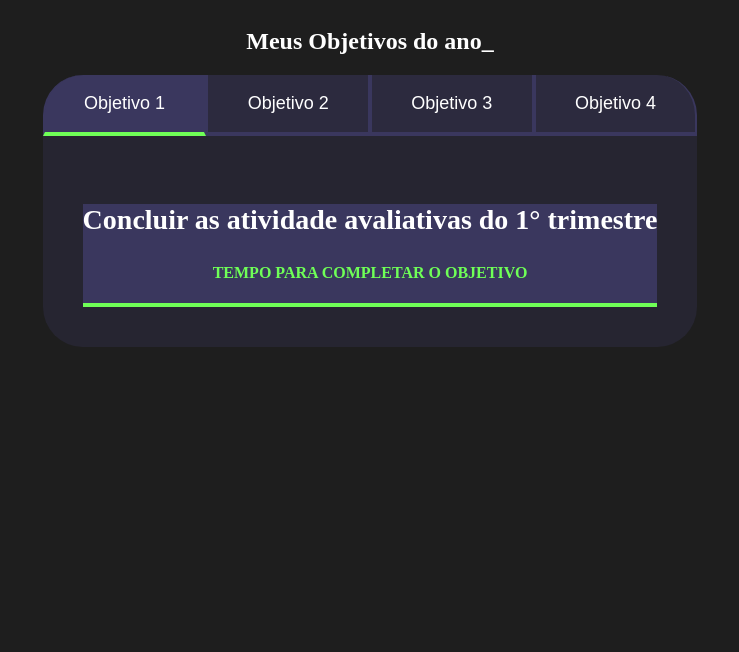
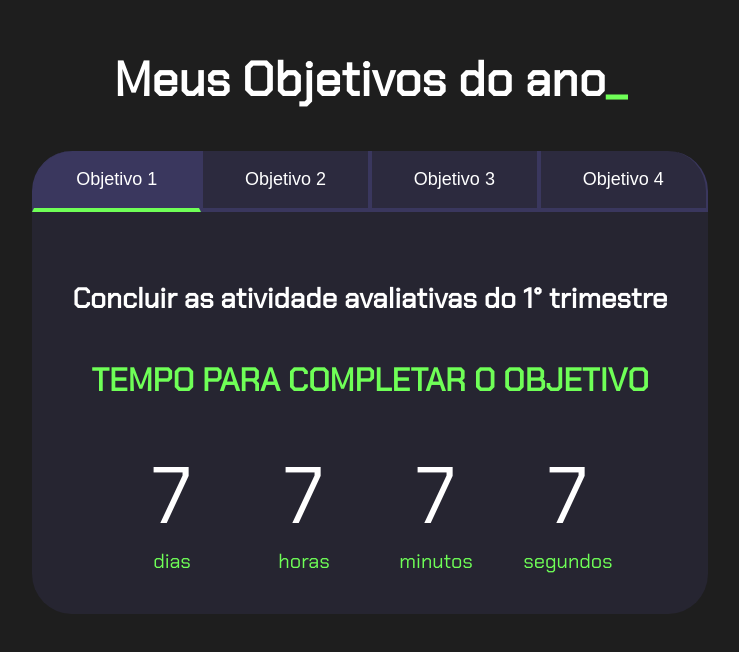
Before and after one commit to Meuryss/terceiro-reposit-rio, a plain HTML site: page index.html in a window 1280 px wide. Shown: the whole page, without its empty margins (270-1009 px from the left). Drawn offline with Linux system fonts and the light colour scheme.

Commit message:
Aula 6 11/4

```diff
--- a/index.html
+++ b/index.html
@@ -25,8 +25,26 @@
                 <div class="aba-conteudo ativo">
                     <h3 class="aba-conteudo-titulo-principal"> Concluir as atividade avaliativas do 1° trimestre </h3>
                     <h4 class="aba-conteudo-titulo-secundario">Tempo para completar o objetivo </h4>
-                    <div class="contador"></div>
-                </div>
+                    <div class="contador">
+                        <div class="contador-digito">
+                        <p class="contador-digito-numero"> 7 </p>
+                        <p class="contador-digito-texto"> dias </p>
+                    </div>
+                    <div class="contador">
+                        <div class="contador-digito">
+                        <p class="contador-digito-numero"> 7 </p>
+                        <p class="contador-digito-texto"> horas </p>
+                    </div>
+                    <div class="contador">
+                        <div class="contador-digito">
+                        <p class="contador-digito-numero"> 7 </p>
+                        <p class="contador-digito-texto"> minutos </p>
+                    </div>
+                    <div class="contador">
+                        <div class="contador-digito">
+                        <p class="contador-digito-numero"> 7 </p>
+                        <p class="contador-digito-texto"> segundos </p>
+                    </div>
                 <div class="aba-conteudo">
                     <h3 class="aba-conteudo-titulo-principal"> Aqui vai o título principal </h3>
                     <h4 class="aba-conteudo-titulo-secundario">Tempo para completar o objetivo </h4>
--- a/main.js
+++ b/main.js
@@ -1,5 +1,5 @@
 const botoes = document.querySelectorAll(".botao");
-const texto = document.querySelectorAll(".aba-conteudo");
+const textos = document.querySelectorAll(".aba-conteudo");
 
 for (let i=0; i < botoes.length; i++){
     botoes[i].onclick = function() {
@@ -11,13 +11,17 @@ for (let i=0; i < botoes.length; i++){
         botoes[i].classList.add("ativo");
         botoes[i].classList.add("ativo");
     }
+
 }
 
+
 const contadores = document.querySelectorAll(".contador");
-const tempoObjetivo1 = new Date("2024-05-10T23:59:59");
+const tempoObjetivo1 = new Date("2024-04-30T23:59:59");
+const tempoObjetivo2 = new Date("2024-05-10T23:59:59");
+const tempoObjetivo3 = new Date("2024-07-15T23:59:59");
+const tempoObjetivo4 = new Date("2024-12-10T23:59:59");
 
-
-contadores[0].textContent = calculaTempo(tempoObjetivo1);
+const tempos = [tempoObjetivo1, tempoObjetivo2, tempoObjetivo3, tempoObjetivo4];
 
 function calculaTempo(tempoObjetivo) {
     let tempoAtual = new Date();
--- a/style.css
+++ b/style.css
@@ -12,6 +12,7 @@
 body {
     background-color: var(--cor-de-fundo);
     color: var(--branco);
+    font-family: "Chakra Petch", sans-serif;
 }
 
 .conteudo-principal {
@@ -24,20 +25,21 @@ body {
     margin: 0 auto;
 }
 
-.titulo-principal {
+.conteudo-principal {
     text-align: left;
     width: 100%;
     font-size: 32px;
 }
 
-.titulo-principal span {
+.conteudo-principal span {
     color: var(--verde);
 }
 
 .botao {
     font-family: "Crakra Petch", sans-serif;
     background-color: var(--botao-inativo);
-    color: var(--branco); display: flex;
+    color: var(--branco);
+    display: flex;
     justify-content: center;
     padding: 1em;
     font-size: 18px;
@@ -49,11 +51,15 @@ body {
     border-top: none;
 }
 
+.botao:first-child {
+border-radius: 40px 40px 0 0;
+}
+
 .botoes {
     display: block;
 }
 
-.ativo {
+.botao.ativo {
     background-color: var(--botao-ativo);
     border-bottom: 4px solid var(--verde);
 }
@@ -62,11 +68,6 @@ body {
     background-color: var(--texto-fundo);
     padding: 40px;
     border-radius: 0 0 40px 40px;
-}
-
-.botao.ativo {
-    background-color: var(--botao-ativo);
-    border-bottom: 4px solid var(--verde);
 }
 
 .aba-conteudo-titulo-principal {
@@ -89,6 +90,29 @@ body {
 }
 
 
+.contador {
+    display: flex;
+    justify-content: center;
+    flex-wrap: wrap;
+}
+
+.contador-digito {
+    padding: 0 16px;
+    text-align: center;
+    min-width: 100px;
+}
+
+.contador-digito-numero {
+    font-size: 80px;
+    margin: 0;
+}
+
+.contador-digito-texto {
+    color: var(--verde);
+    font-size: 20px;
+    margin: 0;
+}
+
 @media screen and (min-width: 768px) {
     .botoes {
         display: flex;
```
